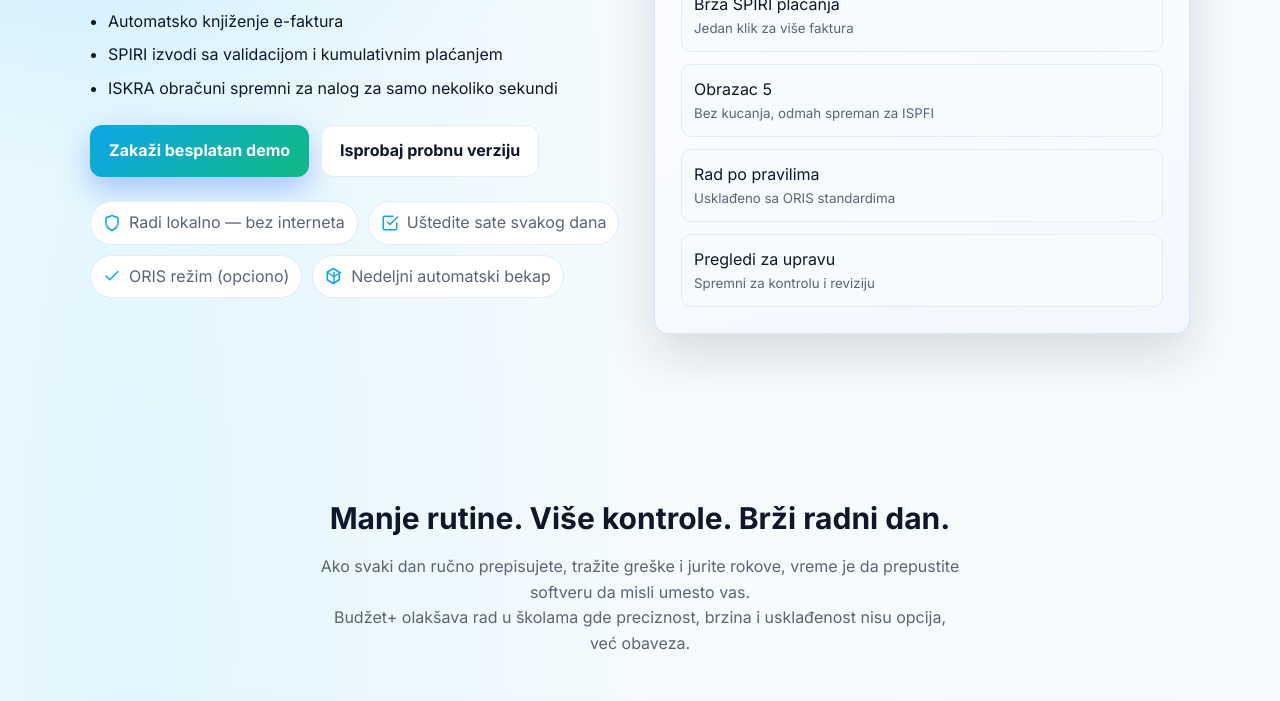
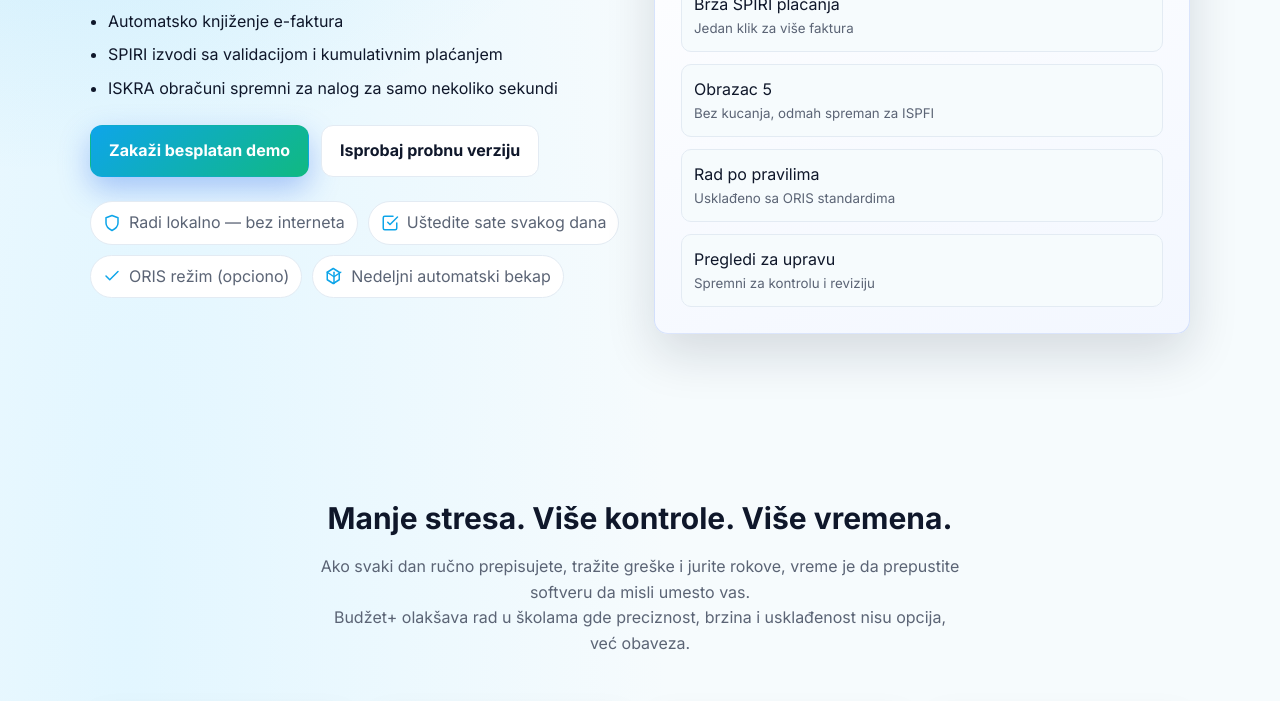
Before and after one commit to aleksandar-pejkovic/budget-plus-rs, a plain HTML site: page index.html in a window 1280 px wide. Shown: the part 357-1058 px from the top of the page. Drawn offline with Linux system fonts and the light colour scheme.

Commit message:
Update hero headline to emphasize stress reduction and time savings

```diff
--- a/index.html
+++ b/index.html
@@ -195,7 +195,7 @@
     <section class="section" id="za-koga">
       <div class="container">
         <div class="section-head">
-          <h2>Manje rutine. Više kontrole. Brži radni dan.</h2>
+          <h2>Manje stresa. Više kontrole. Više vremena.</h2>
           <p>Ako svaki dan ručno prepisujete, tražite greške i jurite rokove, vreme je da prepustite softveru da misli umesto vas.</p>
           <p>Budžet+ olakšava rad u školama gde preciznost, brzina i usklađenost nisu opcija, već obaveza.</p>
         </div>
```
